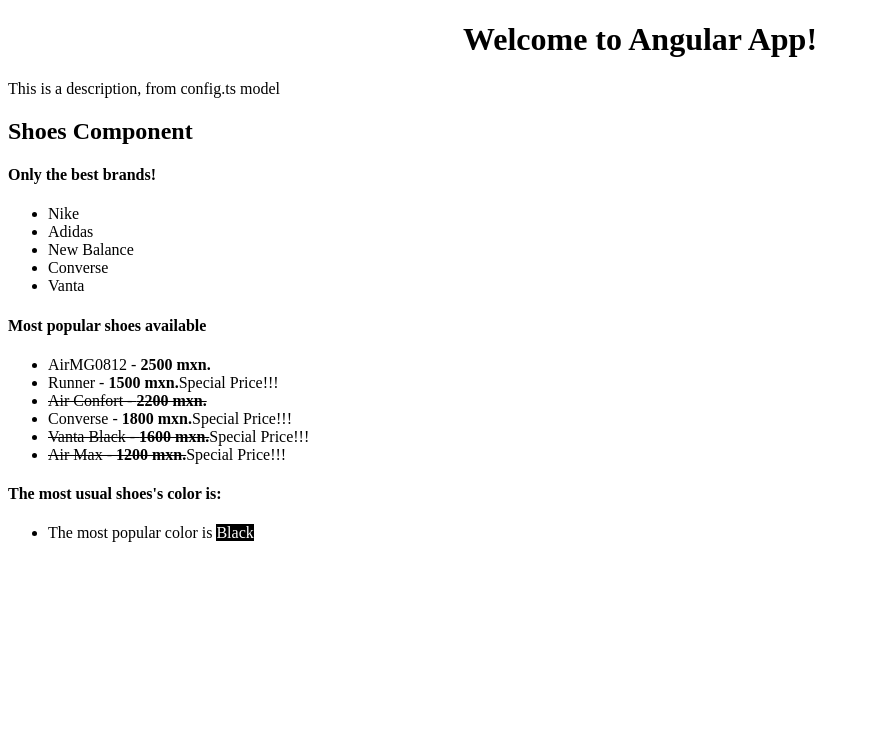
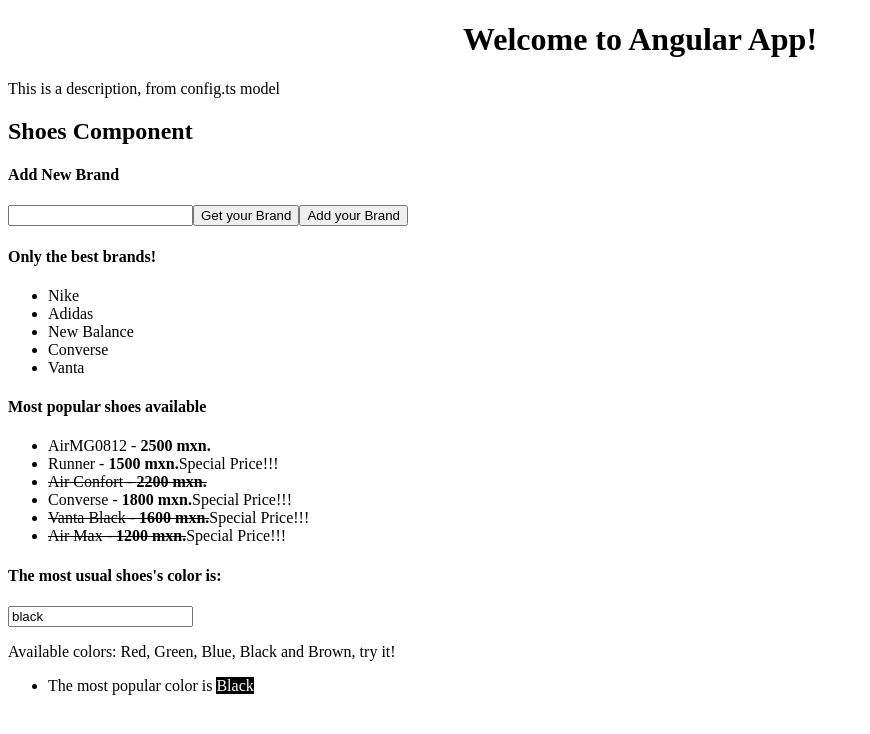
Before and after one commit to JonaMG0812/Angular-from-zero, an Angular app: page / in a window 1280 px wide. Shown: the top 734 px of the page, without its empty margins (0-870 px from the left). Built offline with nearby package versions, Linux system fonts and the light colour scheme.

Commit message:
Data binding, click event

```diff
--- a/src/app/app.module.ts
+++ b/src/app/app.module.ts
@@ -1,5 +1,6 @@
 import { BrowserModule } from '@angular/platform-browser';
 import { NgModule } from '@angular/core';
+import { FormsModule } from '@angular/forms';
 
 import { AppComponent } from './app.component';
 import { VideogameComponent } from './videogame/videogame.component';
@@ -14,7 +15,8 @@
     CoursesComponent
   ],
   imports: [
-    BrowserModule
+    BrowserModule,
+    FormsModule
   ],
   providers: [],
   bootstrap: [AppComponent]
--- a/src/app/shoes/shoes.component.html
+++ b/src/app/shoes/shoes.component.html
@@ -1,4 +1,10 @@
 <h2>{{ ShoesTitle }}</h2>
+
+<h4>Add New Brand</h4>
+<input type="text" [(ngModel)]="myBrand" />
+<button (click)='getBrand()'>Get your Brand</button>
+<button (click)='addBrand()'>Add your Brand</button>
+<p><strong>{{ myBrand }}</strong></p>
 
 <h4>Only the best brands!</h4>
 <ul>
@@ -20,20 +26,22 @@
 </ul>
 
 <h4>The most usual shoes's color is:</h4>
+<input type="text" [(ngModel)]='color'>
+<p>Available colors: Red, Green, Blue, Black and Brown, try it!</p>
 <ul [ngSwitch]='color'>
-    <li *ngSwitchCase="'Red'">
+    <li *ngSwitchCase="'red'">
         The most popular color is <span style="background:red;color:white;"> Red </span>
     </li>
-    <li *ngSwitchCase="'White'">
-        The most popular color is <span style="background:white;"> White </span>
+    <li *ngSwitchCase="'green'">
+        The most popular color is <span style="background:green;"> Green </span>
     </li>
-    <li *ngSwitchCase="'Blue'">
+    <li *ngSwitchCase="'blue'">
         The most popular color is <span style="background:blue;color:white;"> Blue </span>
     </li>
-    <li *ngSwitchCase="'Black'">
+    <li *ngSwitchCase="'black'">
         The most popular color is <span style="background:black;color:white;"> Black </span>
     </li>
-    <li *ngSwitchCase="'Brown'">
+    <li *ngSwitchCase="'brown'">
         The most popular color is <span style="background:brown;color:white;"> Brown </span>
     </li>
 </ul>
--- a/src/app/shoes/shoes.component.ts
+++ b/src/app/shoes/shoes.component.ts
@@ -12,13 +12,14 @@
     public Shoes: Array<Shoe>;
     public ShoesBrands: string[];
     public color: string;
+    public myBrand: string;
 
     constructor(){
-        this.color = 'Black';
+        this.color = 'black';
         this.ShoesBrands = new Array();
         this.Shoes = [
             new Shoe('AirMG0812', 'Nike', 2500, 'Red', true),
-            new Shoe('Runner', 'Adidas', 1500, 'White', true),
+            new Shoe('Runner', 'Adidas', 1500, 'Green', true),
             new Shoe('Air Confort', 'New Balance', 2200, 'Blue', false),
             new Shoe('Converse', 'Converse', 1800, 'Black', true),
             new Shoe('Vanta Black', 'Vanta', 1600, 'Black', false),
@@ -44,6 +45,14 @@
         console.log(this.ShoesBrands);
     }
 
+    getBrand(){
+        alert(this.myBrand);
+    }
+
+    addBrand(){
+        this.ShoesBrands.push(this.myBrand);
+    }
+
     /*
     constructor(){
         this.ShoesTitle = 'Videogames component';
```
